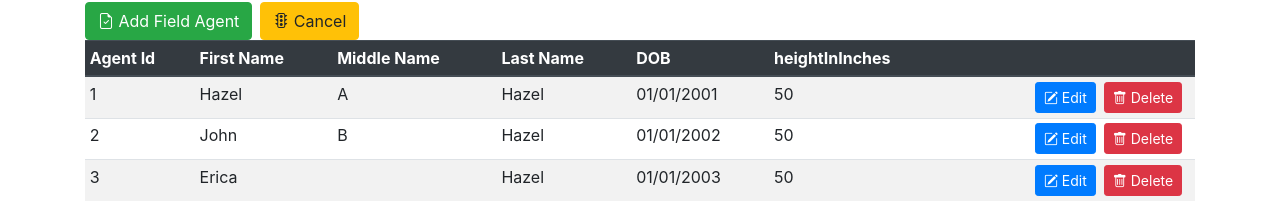
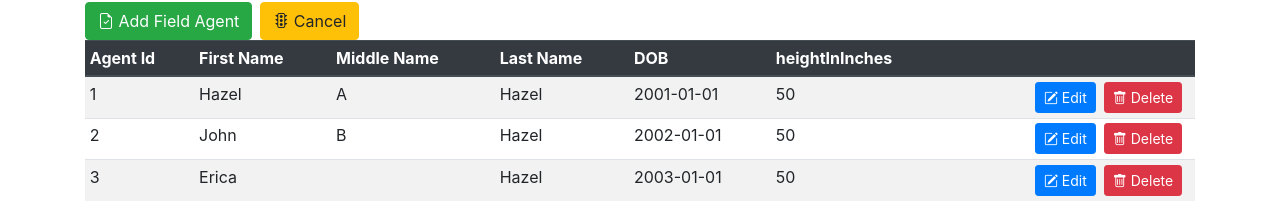
Before and after one commit to josephpacificoIV/Field-Agent-React, a React (Create React App) app in the folder field-agent-react-client/: page / in a window 1280 px wide. Shown: the part 594-808 px from the top of the page. Built offline with nearby package versions, Linux system fonts and the light colour scheme.

Commit message:
edit button for field agent works

```diff
--- a/field-agent-react-client/src/components/FieldAgents.js
+++ b/field-agent-react-client/src/components/FieldAgents.js
@@ -8,7 +8,7 @@ const FIELD_AGENTS_DATA = [
         firstName: 'Hazel',
         middleName: 'A',
         lastName: 'Hazel',
-        dob: '01/01/2001',
+        dob: '2001-01-01',
         heightInInches: 50
     },
     {
@@ -16,7 +16,7 @@ const FIELD_AGENTS_DATA = [
         firstName: 'John',
         middleName: 'B',
         lastName: 'Hazel',
-        dob: '01/01/2002',
+        dob: '2002-01-01',
         heightInInches: 50
     },
     {
@@ -24,7 +24,7 @@ const FIELD_AGENTS_DATA = [
         firstName: 'Erica',
         middleName: '',
         lastName: 'Hazel',
-        dob: '01/01/2003',
+        dob: '2003-01-01',
         heightInInches: 50
     },
 ];
@@ -47,11 +47,15 @@ function FieldAgents() {
     const [fieldAgents, setFieldAgents] = useState(FIELD_AGENTS_DATA);
     const [fieldAgent, setFieldAgent] = useState(FIELD_AGENT_DEFAULT);
 
+    // if id is greater than 0, we are editing
+    // if id is 0, we are adding
+    const [editFieldAgentId, setEditFieldAgentId] = useState(0);
+
 
 
     const handleChange = (event) => {
         // use spread, with curly brackets for OBJECT copy
-        const newFieldAgent = {...fieldAgent};
+        const newFieldAgent = { ...fieldAgent };
 
         newFieldAgent[event.target.name] = event.target.value;
 
@@ -63,7 +67,24 @@ function FieldAgents() {
 
 
     const handleEditAgent = (fieldAgentId) => {
-        console.log(`Editing field agent: ${fieldAgentId}`);
+
+        // Step 1
+        // update the field agent state variable to the field agent id we need to edit
+        setEditFieldAgentId(fieldAgentId);
+
+        // find the agent in the array of agents for the fieldAgentId we need to edit
+        const fieldAgent = fieldAgents.find(fieldAgent => fieldAgent.agentId === fieldAgentId);
+
+        // CREATE A COPY of the field agent to edit
+        const editFieldAgent = { ...fieldAgent };
+
+        // update the fieldAgent state variable wiht a field agent object that we need to edit
+        setFieldAgent(editFieldAgent);
+
+
+        // Step 2
+        // we want to pre-populate the form with the values when we hit edit button
+
     };
 
     const handleDeleteAgent = (fieldAgentId) => {
@@ -72,7 +93,7 @@ function FieldAgents() {
         const fieldAgent = fieldAgents.find(fieldAgent => fieldAgent.agentId === fieldAgentId);
 
 
-        if(window.confirm(`Delete field agent: ${fieldAgent.firstName}-${fieldAgent.lastName}?`)){
+        if (window.confirm(`Delete field agent: ${fieldAgent.firstName}-${fieldAgent.lastName}?`)) {
 
             // create a copy of the field agents array
             // remove the agent that we need to delete
@@ -80,7 +101,6 @@ function FieldAgents() {
 
             // update the field agent state variable
             setFieldAgents(newFieldAgents);
-
 
         }
 
@@ -91,6 +111,7 @@ function FieldAgents() {
     const handleSubmit = (event) => {
         event.preventDefault();
 
+        if (editFieldAgentId === 0) {
             // assign an ID (this is temporary, API will handle)
             fieldAgent.agentId = Math.floor(Math.random() * 100000);
 
@@ -106,6 +127,29 @@ function FieldAgents() {
             // update the field agents state variable
             setFieldAgents(newFieldAgents);
 
+        } else {
+            // assign an ID
+            fieldAgent.agentId = editFieldAgentId;
+
+            // create a copy of the field agent array.
+            const newFieldAgents = [...fieldAgents];
+
+            // to determing the index of the field agent that we are ediitng
+            const indexToUpdate = newFieldAgents.findIndex(fa => fa.agentId === editFieldAgentId);
+
+            // we need to update the field agent at that index
+            newFieldAgents[indexToUpdate] = fieldAgent;
+
+            // update the field agents state variable
+            setFieldAgents(newFieldAgents);
+
+
+
+
+        }
+
+
+
         // reset the state
         resetState();
 
@@ -113,6 +157,7 @@ function FieldAgents() {
 
     const resetState = () => {
         setFieldAgent(FIELD_AGENT_DEFAULT);
+        setEditFieldAgentId(0);
 
     };
 
@@ -155,7 +200,7 @@ function FieldAgents() {
 
                 <div className="mt-4">
                     <button className="btn btn-success mr-2" type="submit">
-                        <i className="bi bi-file-earmark-check"></i> Add Field Agent
+                        <i className="bi bi-file-earmark-check"></i> {editFieldAgentId > 0 ? 'Update Field Agent' : 'Add Field Agent'}
                     </button>
                     <button className="btn btn-warning" type="button" onClick={resetState}>
                         <i className="bi bi-stoplights"></i> Cancel
```
Also changed, not shown: 1 other file (tests, documents, lock files or other folders). Lines whose indentation alone changed are shown as unchanged.
